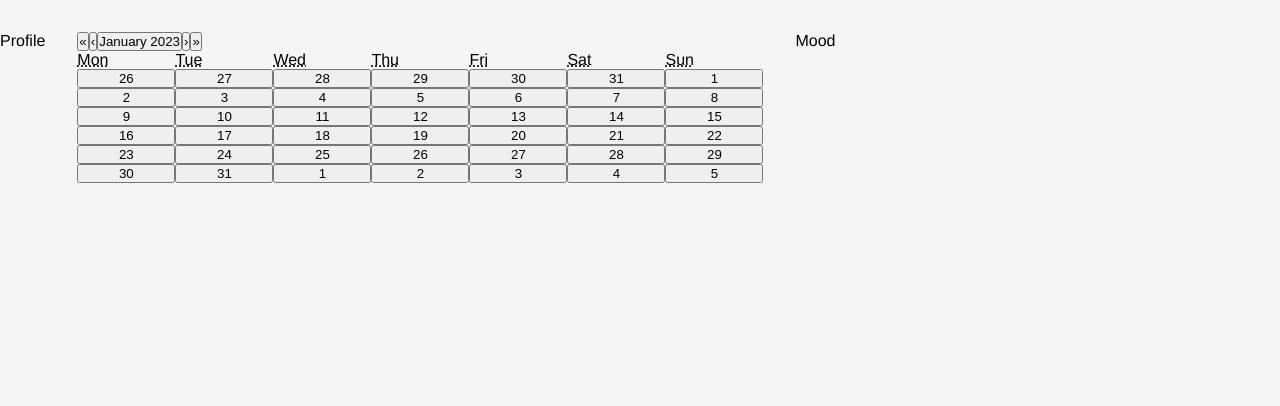
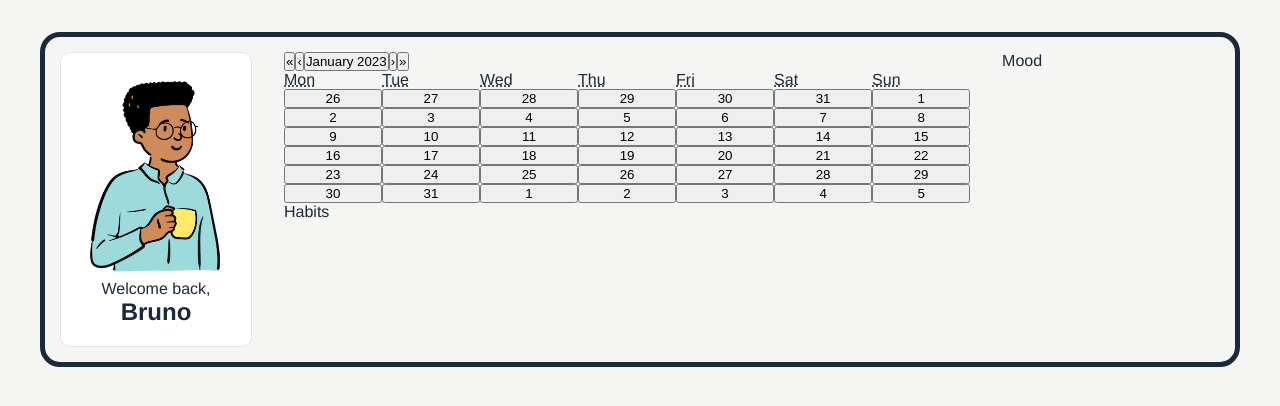
Before and after one commit to brunoleo223/habit-tracker, a React (Vite) app: page / in a window 1280 px wide. Shown: the top 406 px of the page. Built offline with nearby package versions, Linux system fonts and the light colour scheme.

Commit message:
profile component

```diff
--- a/src/components/Board/Board.style.ts
+++ b/src/components/Board/Board.style.ts
@@ -3,5 +3,11 @@ import styled from "styled-components";
 export const BoardContainer = styled.div`
     display: flex;
     gap: 2rem;
-    margin: 2rem 0;
+    margin: 2rem auto;
+
+    border: 5px solid ${({ theme }) => theme.primary};
+    width: 100%;
+    max-width: 1200px;
+    border-radius: 20px;
+    padding: 15px;
 `;
--- a/src/components/Board/Board.tsx
+++ b/src/components/Board/Board.tsx
@@ -1,12 +1,24 @@
 import { Calendar } from "react-calendar";
+import Profile from "../Profile/Profile";
 import { BoardContainer } from "./Board.style";
 
 export default function Board() {
+
+    const teste = (date: Date) => {
+        console.log(date)
+    }
+
   return (
     <BoardContainer>
-        <p>Profile</p>
-        <Calendar />
-        <p>Mood</p>
+        <Profile />
+        <div>
+            <Calendar onChange={teste} />
+            <p>Habits</p>
+        </div>
+
+        <div>
+            <p>Mood</p>
+        </div>
     </BoardContainer>
   )
 }
--- /dev/null
+++ b/src/components/Profile/Profile.style.ts
@@ -0,0 +1,19 @@
+import styled from "styled-components";
+
+export const ProfileContainer = styled.div`
+    display: flex;
+    flex-direction: column;
+    background-color: #fff;
+    padding: 20px;
+    border: .5px solid ${({ theme }) => theme.secondary};
+    border-radius: 10px;
+    text-align: center;
+
+    img{
+        width: 150px;
+    }
+
+    h3{
+        font-size: 1.5rem;
+    }
+`;
--- /dev/null
+++ b/src/components/Profile/Profile.tsx
@@ -0,0 +1,11 @@
+import { ProfileContainer } from "./Profile.style";
+
+export default function Profile() {
+  return (
+    <ProfileContainer>
+        <img src="/avatar.png" alt="" />
+        <p>Welcome back,</p>
+        <h3>Bruno</h3>
+    </ProfileContainer>
+  )
+}
--- a/src/styles/Global.ts
+++ b/src/styles/Global.ts
@@ -10,6 +10,7 @@ export default createGlobalStyle<ThemeProps>`
 
     body, html{
         background-color: ${({ theme }) => theme.background};
+        color: ${({ theme }) => theme.primary};
         font: 16px 'Helvetica Neue', Helvetica, Arial, sans-serif;
     }
 `;
--- a/src/styles/Theme.ts
+++ b/src/styles/Theme.ts
@@ -9,5 +9,5 @@ export interface ThemeProps {
 export const LightTheme = {
     background: '#f5f5f4',
     primary: '#1c2939',
-    secondary: '#b4b8bc'
+    secondary: '#e3e5e7'
 }
```
Also changed, not shown: public/avatar.png (added).
